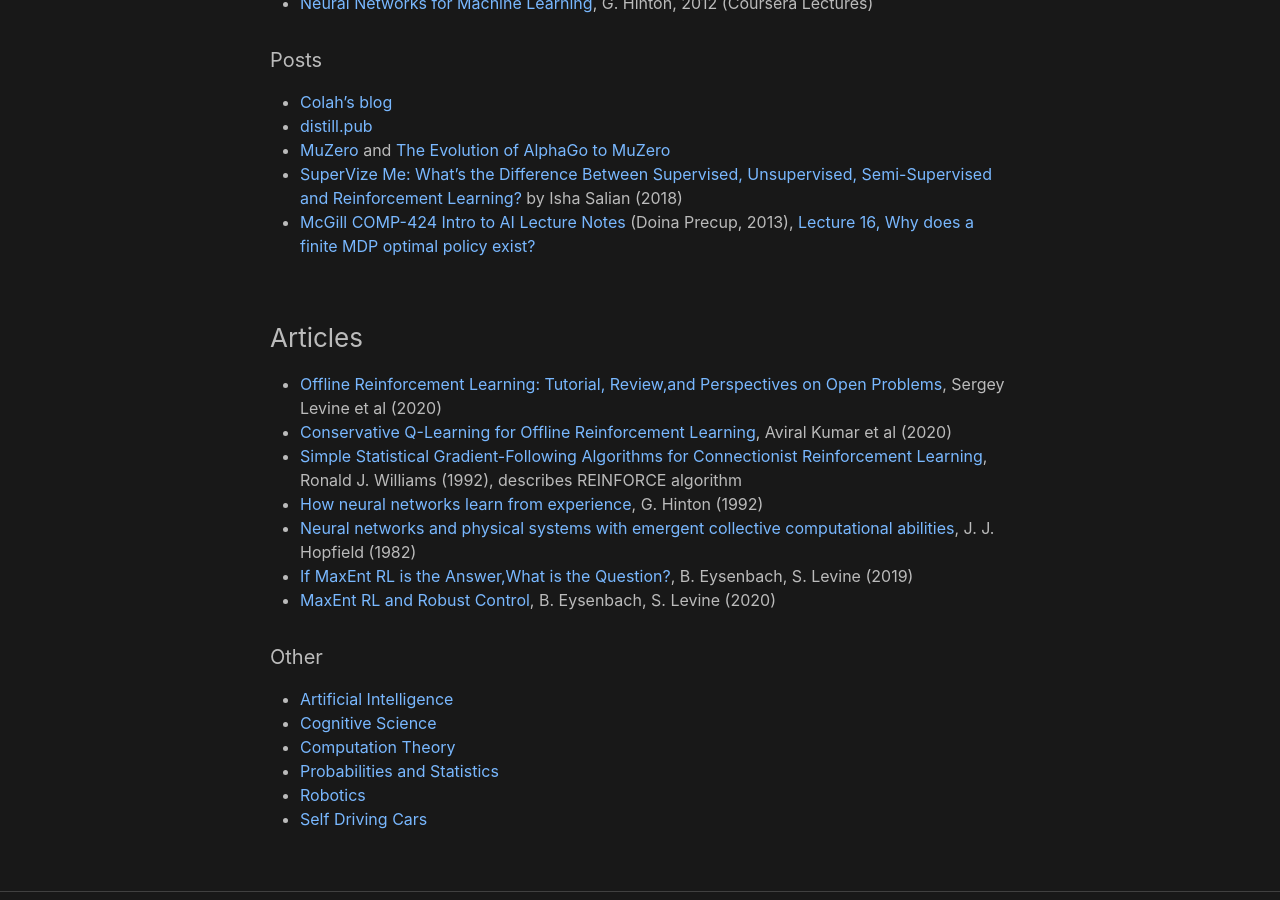
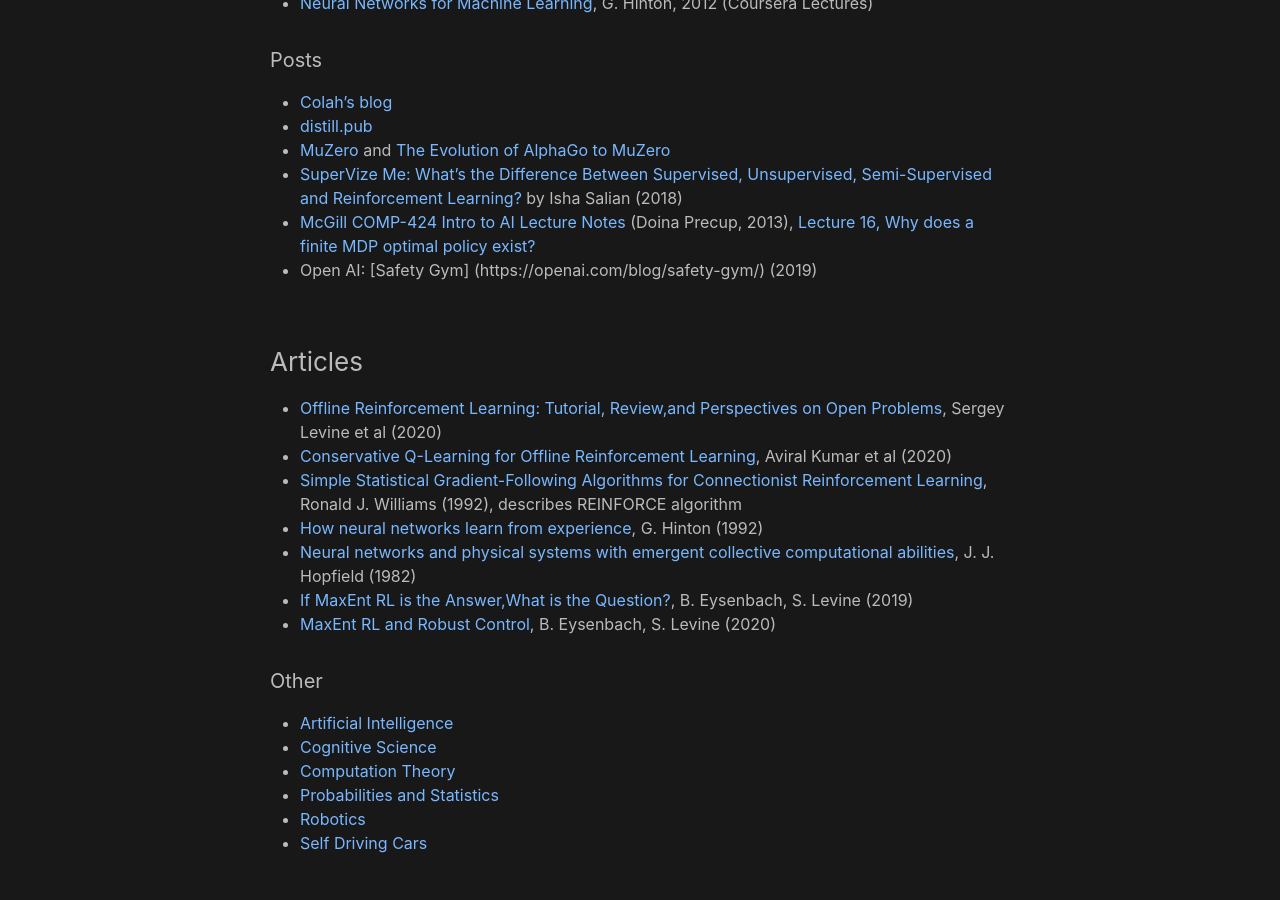
Before and after one commit to analytiq-hub/sigagent.github.io, a Jekyll site: the page built from machine_learning.md, in a window 1280 px wide and 900 px high, scrolled down 1235 px. Built offline with Jekyll 4.4.1, drawn with Linux system fonts in a browser that asks for light colours.

Commit message:
*** empty log message ***

```diff
--- a/machine_learning.md
+++ b/machine_learning.md
@@ -47,6 +47,7 @@ title: Machine Learning
 * [MuZero](https://en.wikipedia.org/wiki/MuZero) and [The Evolution of AlphaGo to MuZero](https://towardsdatascience.com/the-evolution-of-alphago-to-muzero-c2c37306bf9)
 * [SuperVize Me: What’s the Difference Between Supervised, Unsupervised, Semi-Supervised and Reinforcement Learning?](https://blogs.nvidia.com/blog/2018/08/02/supervised-unsupervised-learning/) by Isha Salian (2018)
 * [McGill COMP-424 Intro to AI Lecture Notes](https://www.cs.mcgill.ca/~dprecup/courses/AI/Lectures) (Doina Precup, 2013), [Lecture 16, Why does a finite MDP optimal policy exist?](https://www.cs.mcgill.ca/~dprecup/courses/AI/Lectures/ai-lecture16.pdf)
+* Open AI: [Safety Gym] (https://openai.com/blog/safety-gym/) (2019)
 
 ### Articles
 * [Offline Reinforcement Learning: Tutorial, Review,and Perspectives on Open Problems](https://arxiv.org/pdf/2005.01643.pdf), Sergey Levine et al (2020)
```
